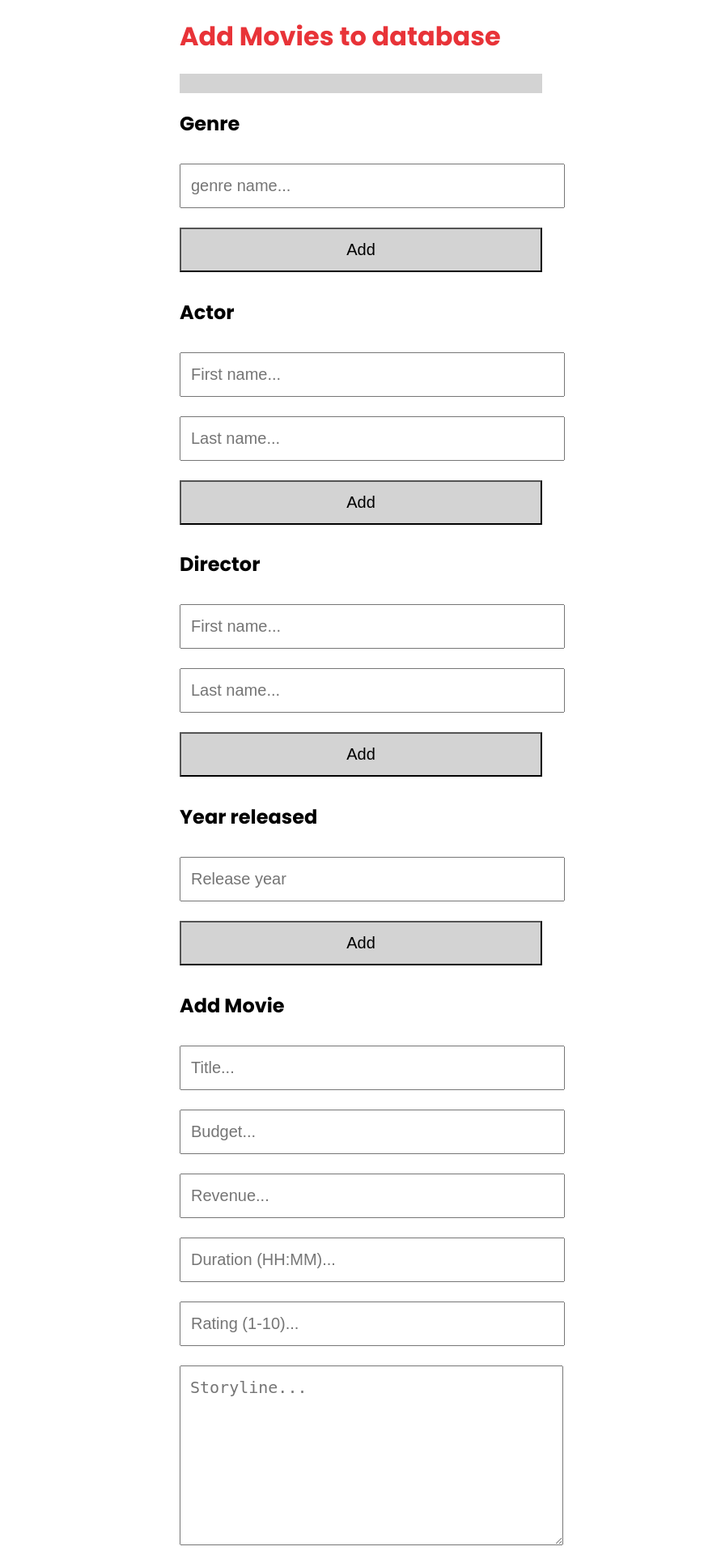
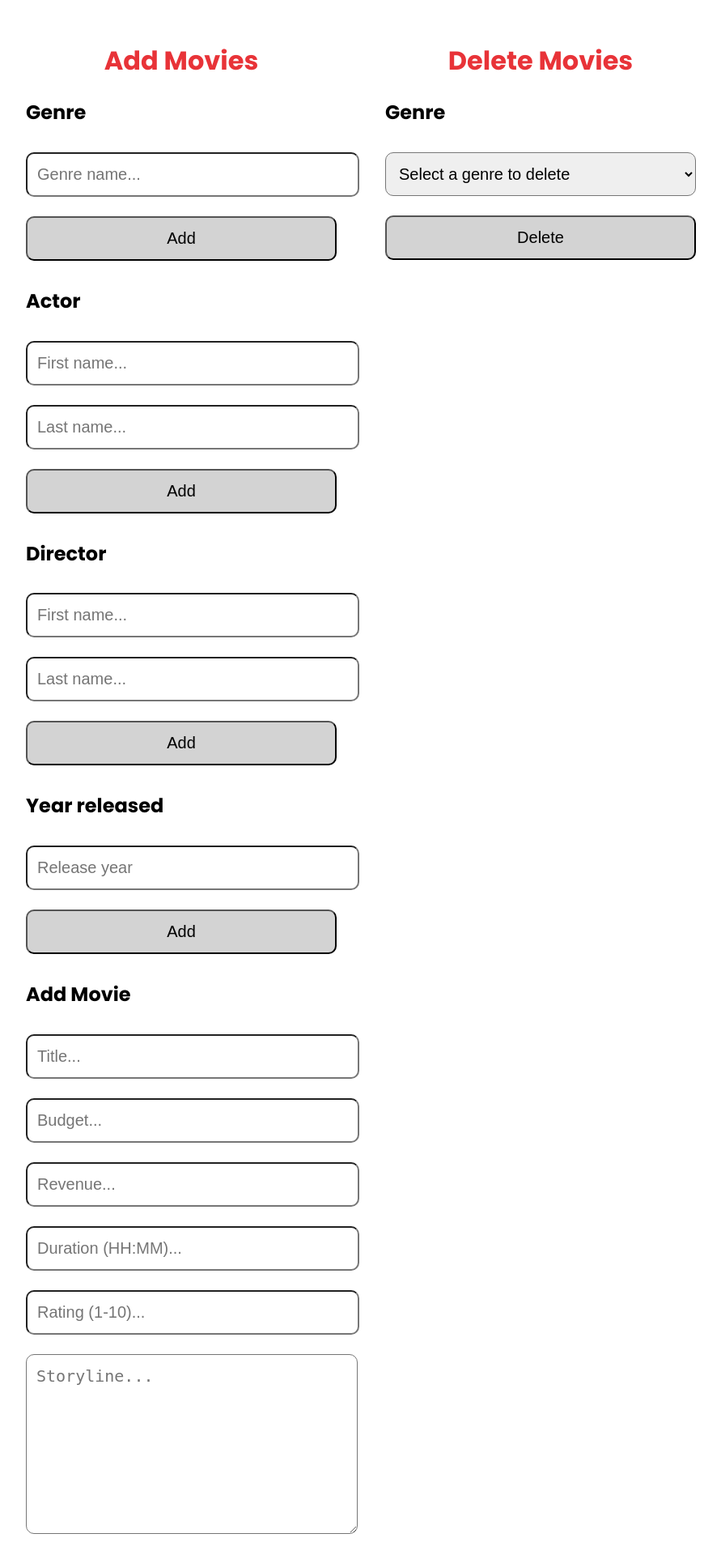
Before and after one commit to EtienneCClarke/Movie-Database-Presentation-Tool, a CodeIgniter app: the page made by application/views/admin_view/add_movie.php in a window 1280 px wide. Shown: the top 1920 px of the page at 81% size, without its empty margins (194-1085 px from the left). Run offline with CodeIgniter, Linux system fonts and the light colour scheme; data that the repository does not hold is empty.

Commit message:
updated admin view, still in progress

```diff
--- a/application/views/admin_view/add_movie.php
+++ b/application/views/admin_view/add_movie.php
@@ -7,7 +7,8 @@
 
     <body>
         <div class="container">
-        <h1>Add Movies to database</h1>
+            <div class="add-movie-container">
+                <h1>Add Movies</h1>
                     <div class="message">
                         <?php echo $genreMessage; ?>
                         <?php echo $actorMessage; ?>
@@ -18,7 +19,7 @@
 <!----------------------------------GENRE----------------------------------------->
                     <form method='post' action="<?php echo base_url('./index.php/add_genre') ?>">
                         <h2>Genre</h2>
-                <input type='text' name='genre' placeholder='genre name...' maxlength='255'required/>
+                        <input type='text' name='genre' placeholder='Genre name...' maxlength='255'required/>
                         <input type='submit' value='Add'>
                     </form>
 <!----------------------------------ACTOR----------------------------------------->
@@ -158,5 +159,32 @@
                         <input type='submit' value='Add'>
                     </form>
             </div>
+                <div class="delete-movie-container">
+                    <h1>Delete Movies</h1>
+                        <div class="message">
+                            <?php echo $genreMessage; ?>
+                            <?php echo $actorMessage; ?>
+                            <?php echo $directorMessage; ?>
+                            <?php echo $releaseYearMessage; ?>
+                            <?php echo $movieMessage; ?>
+                        </div>
+                    <form>
+                        <h2>Genre</h2>
+                        <select name='genreID'>
+                            <option value='Select' required>Select a genre to delete</option>
+                                <?php
+                                    if(is_array($genre) || is_object($genre))
+                                    {
+                                        foreach($genre as $row)
+                                        {
+                                            echo "<option value='$row->genreID'>$row->genre</option>";
+                                        }
+                                    }
+                                ?>
+                            </select><br>
+                        <input type='submit' value='Delete'>
+                    </form>
+                </div>
+        </div>
     </body>
 </html>
--- a/public/files/css/add_movie.css
+++ b/public/files/css/add_movie.css
@@ -1,11 +1,16 @@
 .container{
-    width: 35%;
-    margin-left: auto;
-    margin-right: auto;
+    display: flex;
+    justify-content: center;
+}
+
+.add-movie-container, .delete-movie-container{
+    width: 30%;
+    padding: 30px;
 }
 
 h1{
     color: #E83338;
+    text-align: center;
 }
 
 input, select, textarea{
@@ -13,6 +18,7 @@ input, select, textarea{
     padding: 14px 12px;
     margin: 12px 0;
     font-size: 20px;
+    border-radius: 10px;
 }
 
 input[type=submit]{
@@ -24,5 +30,4 @@ input[type=submit]{
     text-align: center;
     color: yellow;
     background-color: lightgray;
-    padding: 12px;
 }
```
Lines whose indentation alone changed are shown as unchanged.
